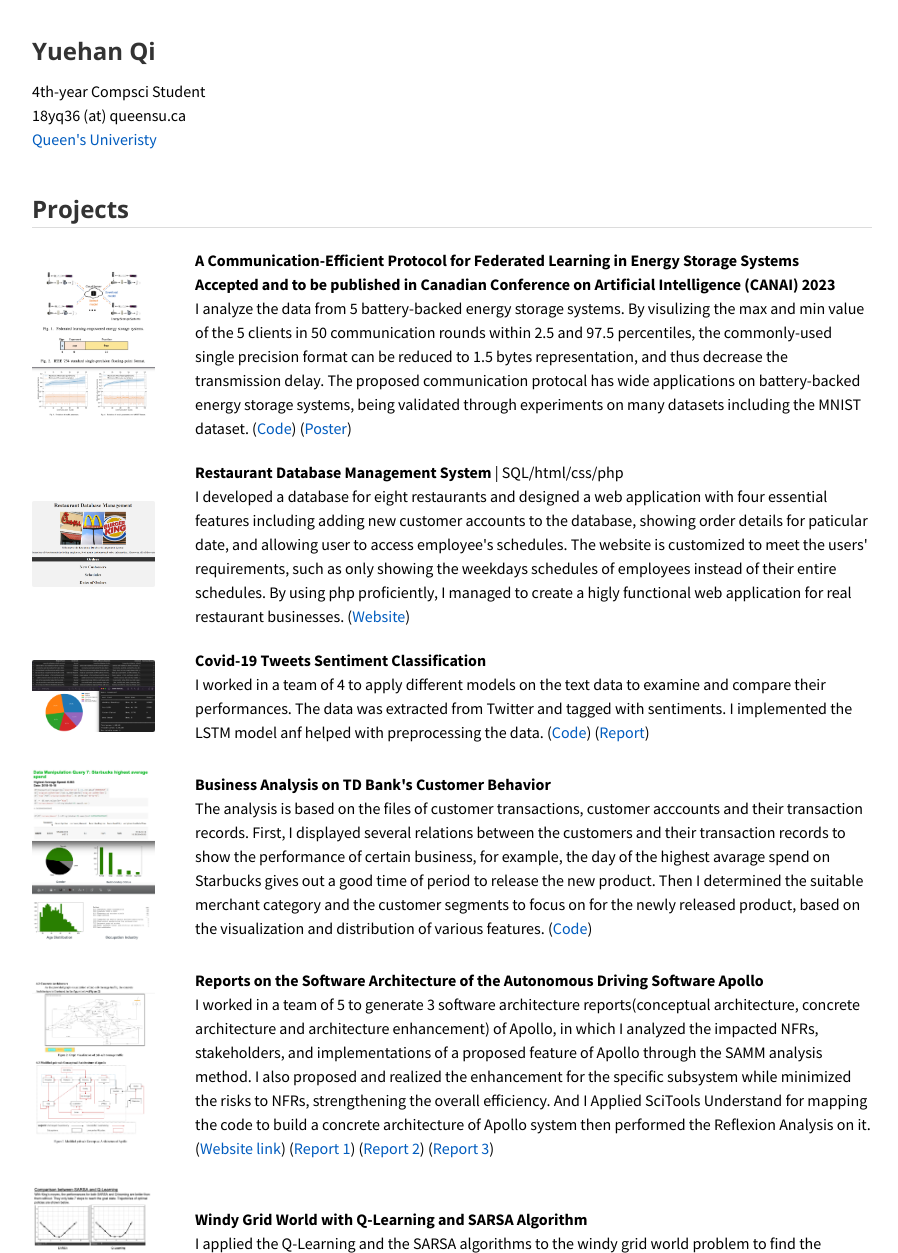
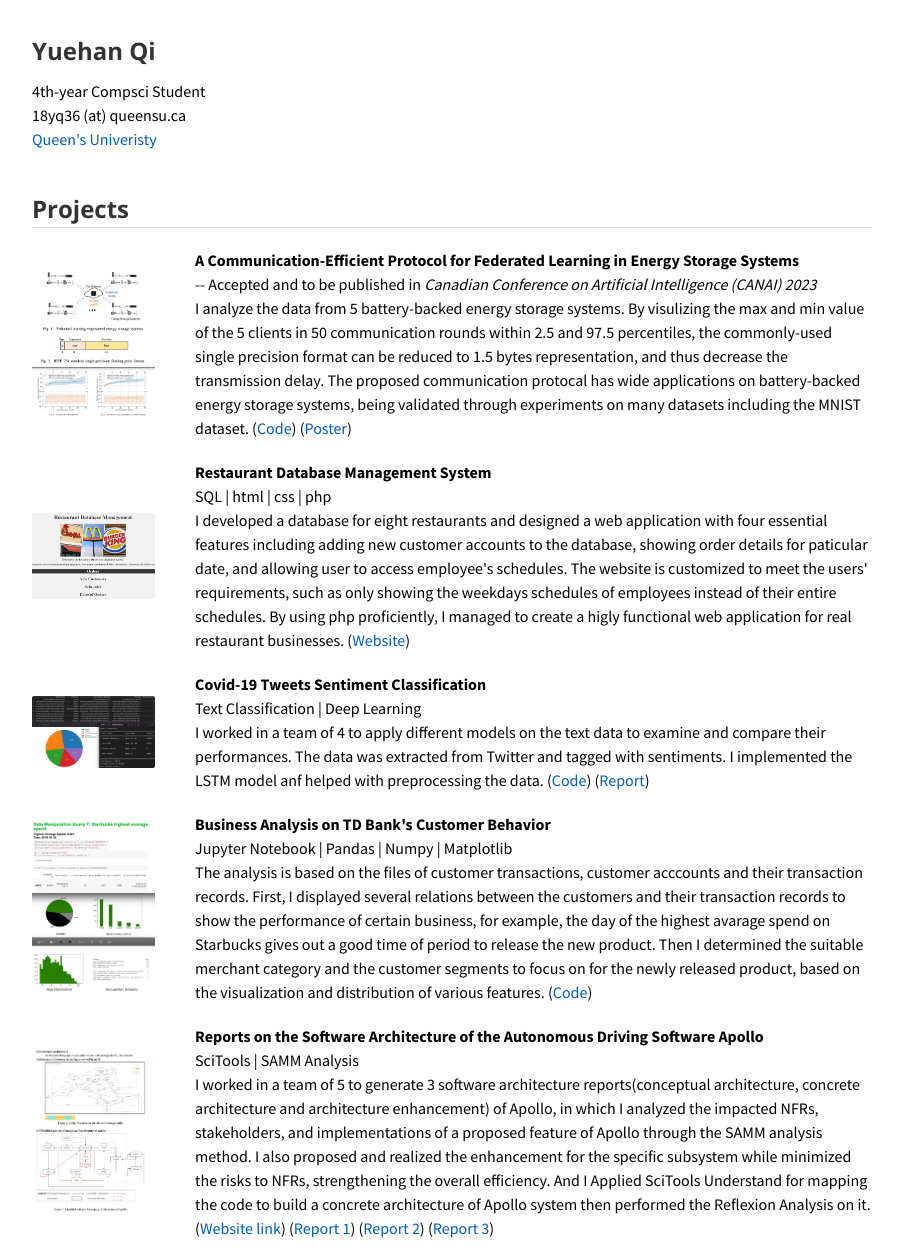
Before and after one commit to Jojo0117/Jojo0117.github.io, a plain HTML site: page index.html in a window 1280 px wide. Shown: the part 98-1351 px from the top of the page, without its empty margins (188-1086 px from the left). Drawn offline with nearby package versions, Linux system fonts and the light colour scheme.

Commit message:
Add files via upload

```diff
--- a/index.html
+++ b/index.html
@@ -66,7 +66,7 @@
               <p class="text">
                 <span class="highlight-text">A Communication-Efficient Protocol for Federated
                   Learning in Energy Storage Systems</span><br>
-                  <b>Accepted and to be published in  Canadian Conference on Artificial Intelligence (CANAI) 2023</b><br>
+                  -- Accepted and to be published in <i>Canadian Conference on Artificial Intelligence (CANAI) 2023</i><br>
                 I analyze the data from 5 battery-backed energy storage systems. By visulizing the max and min value of the 5 clients in 50 communication rounds within 2.5 and 97.5 percentiles,
                 the commonly-used single precision format can be reduced to 1.5 bytes representation, and thus decrease the transmission delay. The proposed communication protocal
                 has wide applications on battery-backed energy storage systems, being validated through experiments on many datasets including the MNIST dataset.
@@ -81,8 +81,8 @@
             </div>
             <div class="flex-item flex-item-stretch-6 flex-column">
               <p class="text">
-                <span class="highlight-text">Restaurant Database Management System</span>
-                  | SQL/html/css/php<br>
+                <span class="highlight-text">Restaurant Database Management System</span><br>
+                  SQL | html | css | php<br>
                   I developed a database for eight restaurants and designed a web application with four essential features
                    including adding new customer accounts to the database, showing order details for paticular date, and
                    allowing user to access employee's schedules. The website is customized to meet the users' requirements, such as
@@ -101,6 +101,7 @@
             <div class="flex-item flex-item-stretch-6 flex-column">
               <p class="text">
                 <span class="highlight-text">Covid-19 Tweets Sentiment Classification</span><br>
+                Text Classification | Deep Learning<br>
                 I worked in a team of 4 to apply different models on the text data to examine and compare their performances. The data was extracted from Twitter and tagged with sentiments.
                 I implemented the LSTM model anf helped with preprocessing the data.
 
@@ -117,6 +118,7 @@
             <div class="flex-item flex-item-stretch-6 flex-column">
               <p class="text">
                 <span class="highlight-text">Business Analysis on TD Bank's Customer Behavior</span><br>
+                Jupyter Notebook | Pandas | Numpy | Matplotlib<br>
                 The analysis is based on the files of customer transactions, customer acccounts and their transaction records. First, I displayed several relations between the customers
                 and their transaction records to show the performance of certain business, for example, the day of the highest avarage spend on Starbucks gives out a good time of period to release the new product.
                 Then I determined the suitable merchant category and the customer segments to focus on for the newly released product, based on the visualization and distribution of
@@ -132,6 +134,7 @@
             <div class="flex-item flex-item-stretch-6 flex-column">
               <p class="text">
                 <span class="highlight-text">Reports on the Software Architecture of the Autonomous Driving Software Apollo </span><br>
+                SciTools | SAMM Analysis<br>
                 I worked in a team of 5 to generate 3 software architecture reports(conceptual architecture, concrete architecture and architecture enhancement) of Apollo, in which I analyzed
                 the impacted NFRs, stakeholders, and implementations of a proposed feature of Apollo through the SAMM analysis method.
                 I also proposed and realized the enhancement for the specific subsystem while minimized the risks to NFRs, strengthening the overall efficiency.
@@ -150,6 +153,7 @@
             <div class="flex-item flex-item-stretch-6 flex-column">
               <p class="text">
                 <span class="highlight-text">Windy Grid World with Q-Learning and SARSA Algorithm</span><br>
+                Reinforcement Learning | Python<br>
                 I applied the Q-Learning and the SARSA algorithms to the windy grid world problem to find the optimal solution. In addition, I extend the solution to the windy grid problem
                 with King's moves and stochastic transition to validate the conclusion.
                 (<a href="https://colab.research.google.com/drive/162I-AwXgB4PbuQE__xr6pgebbc58rgDT?usp=sharing" target="_blank">Code</a>)
@@ -164,6 +168,7 @@
             <div class="flex-item flex-item-stretch-6 flex-column">
               <p class="text">
                 <span class="highlight-text">How are you served by the Internet</span><br>
+                Python | html | css | javascript<br>
                 I worked with a group of 3 to explore, visualize, analyze, and envision the Internet service provision
                 in Canada availed by the Open Government portal of National Broadband Data. We develop a interactive map-centered web application presenting the speed distribution of broadband based on geographic distribution,
                 demonstrating the potential social factors that affect the Internet coverage in different regions such as the household income, education levels of people
```
